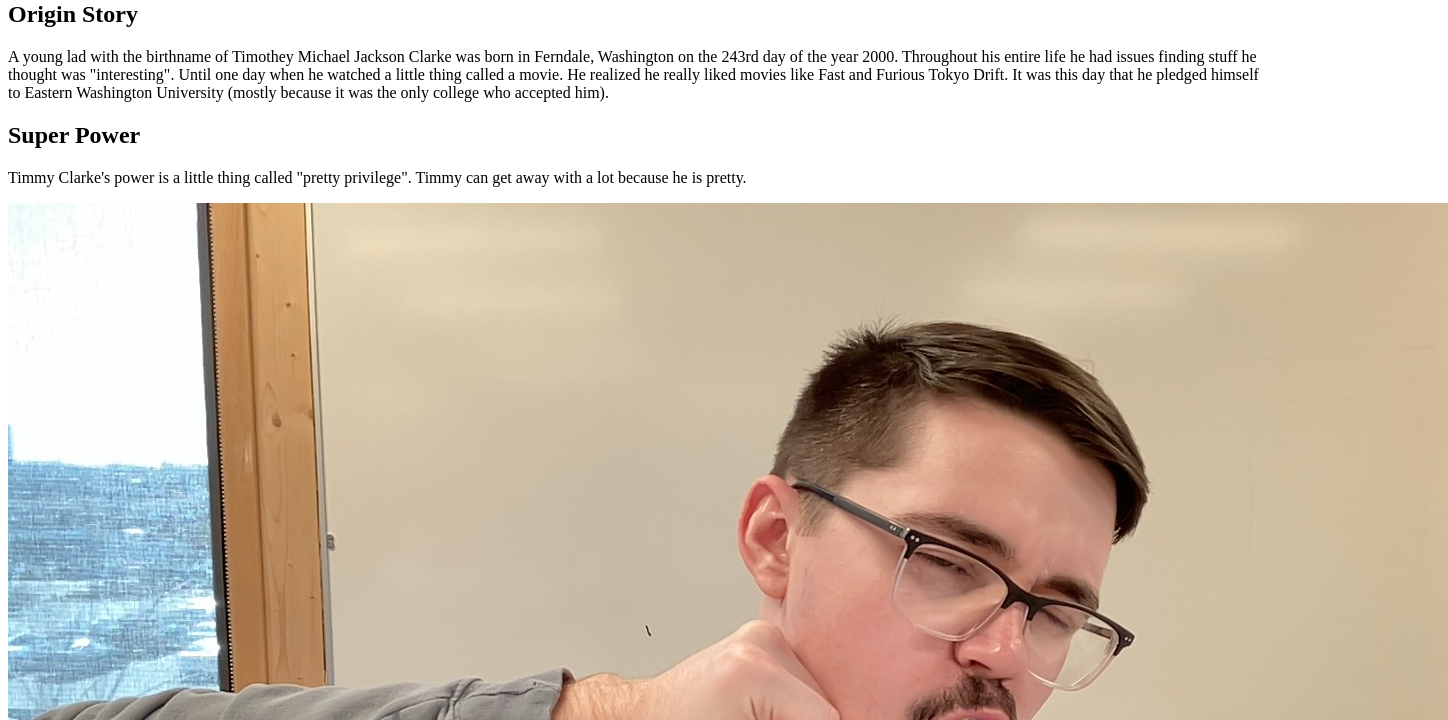
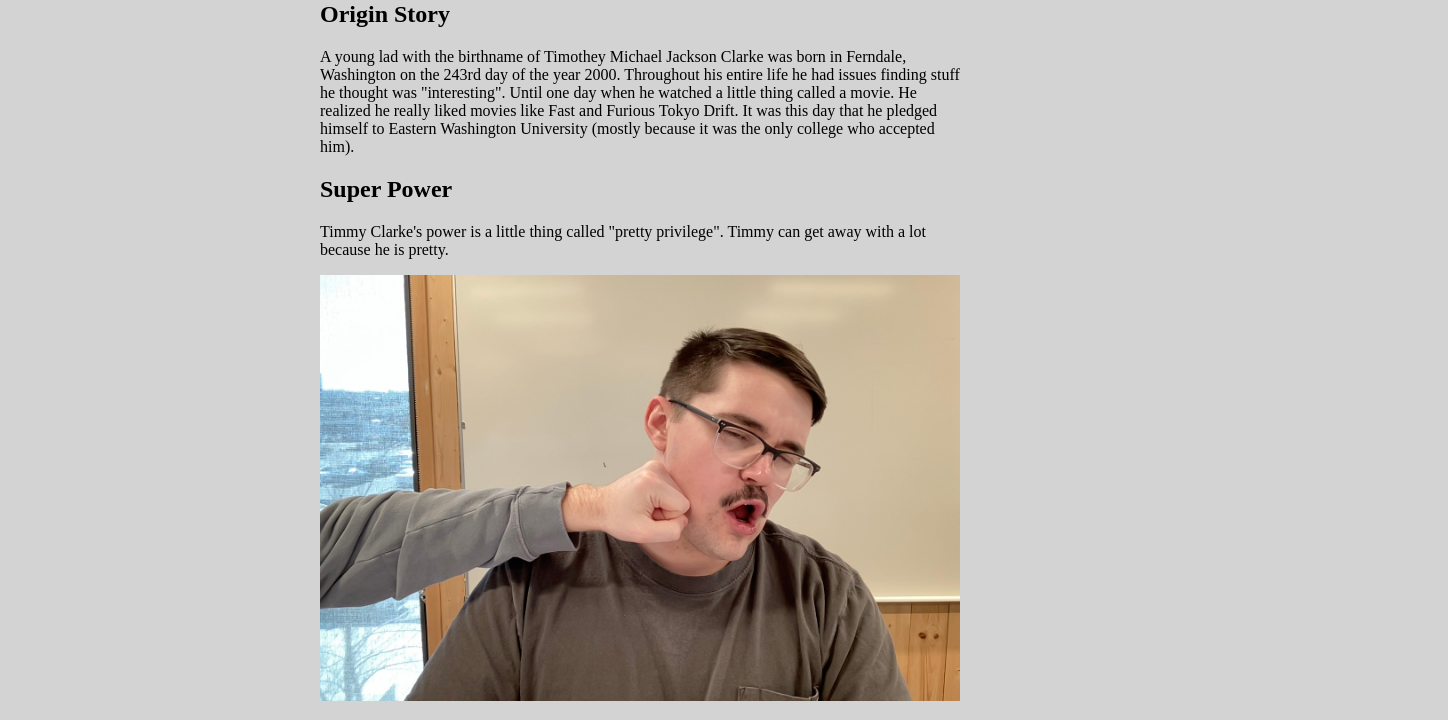
Before and after one commit to timmyclarke/-timmyclarke.github.io, a plain HTML site: page index.html in a window 1280 px wide. Shown: the part 80-800 px from the top of the page, 1448 px wide, since content can reach past the window. Drawn offline with Linux system fonts and the light colour scheme.

Commit message:
upadted 5/9

```diff
--- a/index.html
+++ b/index.html
@@ -1,5 +1,7 @@
 <!DOCTYPE html>
 <html lang="en">
+
+<link rel="stylesheet" href="style.css">
 <head>
     <meta charset="UTF-8">
     <meta name="viewport" content="width=device-width, initial-scale=1.0">
@@ -10,7 +12,10 @@
     <link rel="icon" type="image/png" sizes="32x32" href="favicons/favicon-32x32.png">
     <link rel="icon" type="image/png" sizes="16x16" href="favicons/favicon-16x16.png">
     <link rel="manifest" href="/site.webmanifest">
+</head>
+<body>
 
+    <main>
     <h2>Origin Story</h2>
     <p>A young lad with the birthname of Timothey Michael Jackson Clarke was born in Ferndale, Washington on the 243rd day of the year 2000. Throughout his entire life he had issues finding stuff he thought was "interesting". Until one day when he watched a little thing called a movie. He realized he really liked movies like Fast and Furious Tokyo Drift. It was this day that he pledged himself to Eastern Washington University (mostly because it was the only college who accepted him).</p>
 
@@ -18,3 +23,6 @@
     <p>Timmy Clarke's power is a little thing called "pretty privilege". Timmy can get away with a lot because he is pretty.</p>
 
 <img src="me.jpg" alt="">
+</main>
+</body>
+</html>
--- /dev/null
+++ b/style.css
@@ -0,0 +1,13 @@
+body {
+    background: lightgray;
+}
+
+main {
+    width: 40em;
+    margin-inline: auto;
+}
+
+main img {
+    width: 100%;
+    display: block;
+}
```
